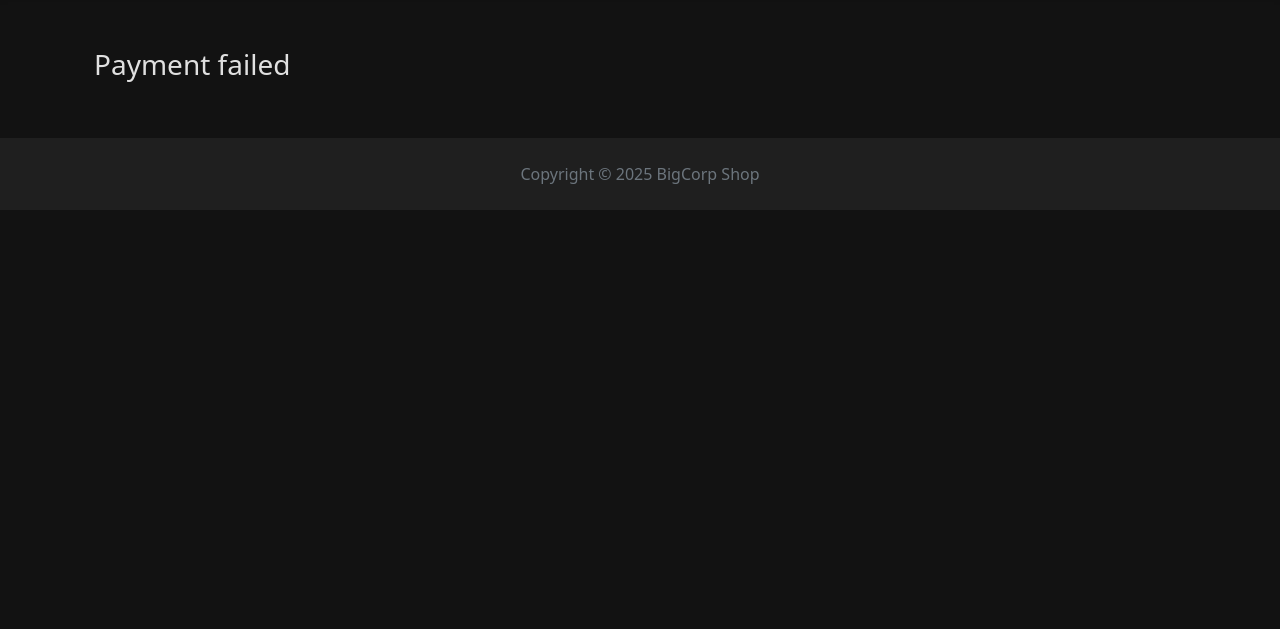
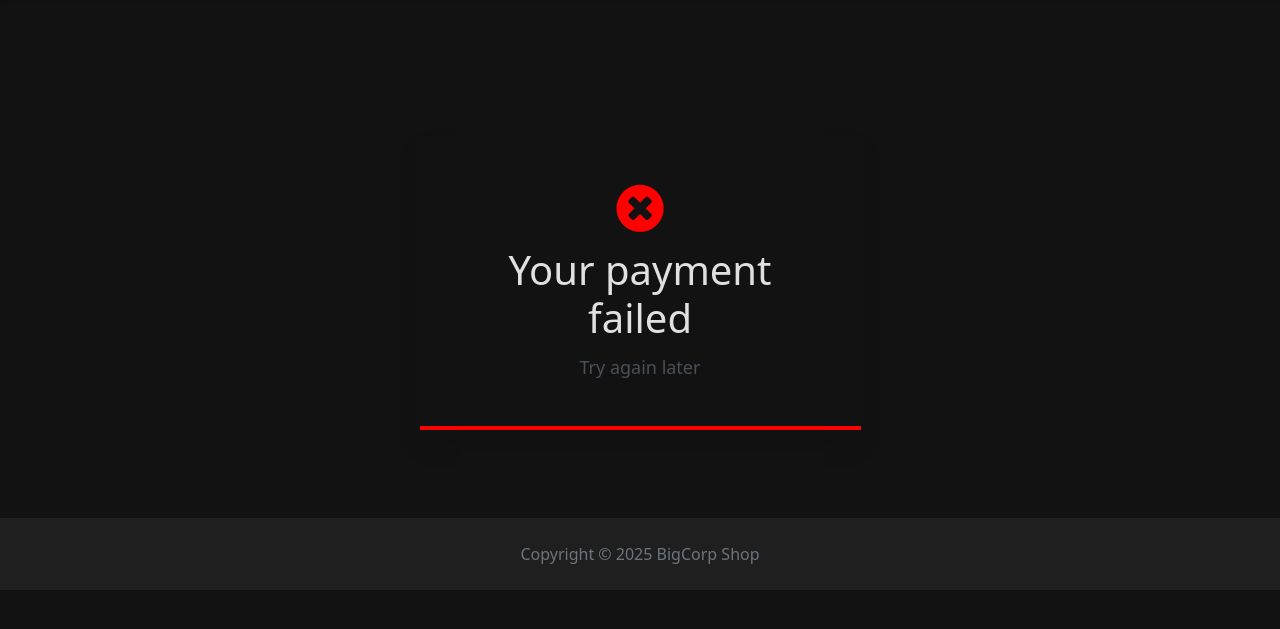
Before and after one commit to rexileer/shopi, a Django app: page /payment/payment-fail/ in a window 1280 px wide. Shown: the part 72-701 px from the top of the page. Run offline with Django 4.2, Linux system fonts and the light colour scheme; data that the repository does not hold is empty; some libraries are stand-ins or nearby versions.

Commit message:
payment success fail css

```diff
--- /dev/null
+++ b/bigcorp/payment/static/payment/css/payment-success-fail.css
@@ -0,0 +1,31 @@
+._failed{ border-bottom: solid 4px red !important; }
+._failed i{  color:red !important;  }
+
+._success {
+    box-shadow: 0 15px 25px #00000019;
+    padding: 45px;
+    width: 100%;
+    text-align: center;
+    margin: 40px auto;
+    border-bottom: solid 4px #28a745;
+}
+
+._success i {
+    font-size: 55px;
+    color: #28a745;
+}
+
+._success h2 {
+    margin-bottom: 12px;
+    font-size: 40px;
+    font-weight: 500;
+    line-height: 1.2;
+    margin-top: 10px;
+}
+
+._success p {
+    margin-bottom: 0px;
+    font-size: 18px;
+    color: #495057;
+    font-weight: 500;
+}
--- a/bigcorp/payment/templates/payment/payment-fail.html
+++ b/bigcorp/payment/templates/payment/payment-fail.html
@@ -1,11 +1,21 @@
-{% extends "base.html" %}
+{%  extends "base.html" %}
 
 {% load static %}
 
-{% load crispy_forms_tags %}
+{% block head %}
+<link rel="stylesheet" href="{% static 'payment/css/payment-success-fail.css' %}">
+{% endblock head %}
 
 {% block content %}
 
-<h3>Payment failed</h3>
-
+<div class="row justify-content-center mt-5">
+    <div class="col-md-5">
+        <div class="message-box _success _failed">
+            <i class="fa fa-times-circle" aria-hidden="true"></i>
+            <h2> Your payment failed </h2>
+            <p> Try again later </p>
+        </div>
+    </div>
+</div>
+</div>
 {% endblock content %}
```
Also changed, not shown: bigcorp/payment/templates/payment/payment-success.html (+14 -2 lines).
